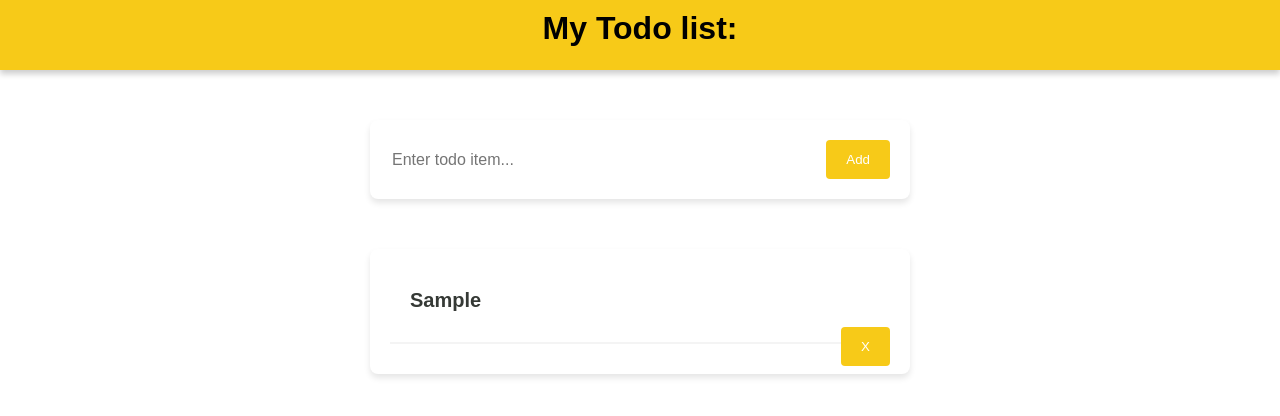
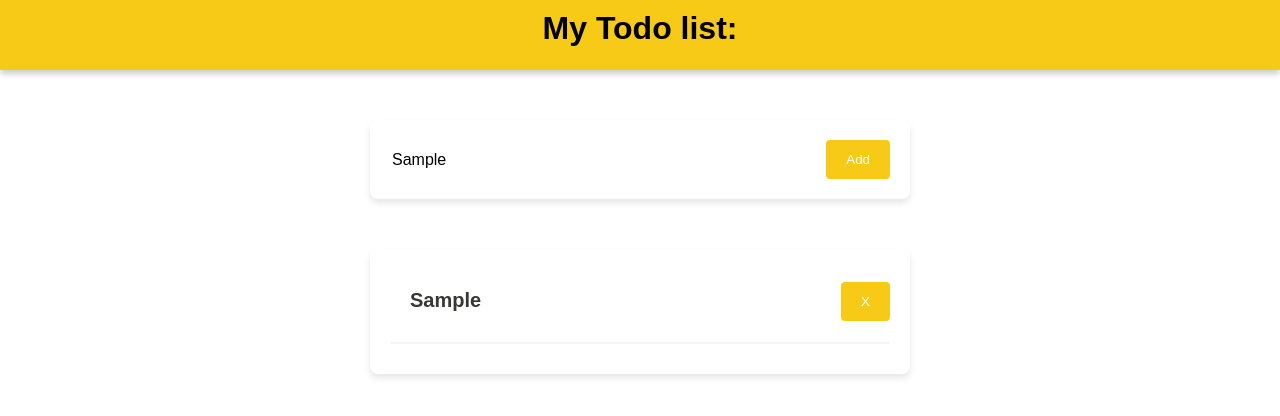
Before and after one commit to igorberaldomo/todoapp, a React (Vite) app: page / in a window 1280 px wide. Both pictures are taken after typing "Sample" into the empty fields and a click on the button "Add". Shown: the top 416 px of the page. Built offline with nearby package versions, Linux system fonts and the light colour scheme.

Commit message:
button fix

```diff
--- a/src/components/Form.jsx
+++ b/src/components/Form.jsx
@@ -1,16 +1,16 @@
 import { useState } from "react";
 import styles from "../css/Form.module.css"
 export default function Form({todos,setTodos}){
-    const [todo, setTodo] = useState("");
+    const [todo, setTodo] = useState({name:"",done:false});
     function handleSubmit(e) {
         e.preventDefault();
         setTodos([...todos, todo]);
-        setTodo("")
+        setTodo({name:e.target.value, done:false})
     }
     return(
         <form className = {styles.todoform} onSubmit={handleSubmit}>
                <div className={styles.container}>
-                    <input className = {styles.moderninput} onChange={(e) => setTodo(e.target.value)} type="text" value={todo} placeholder="Enter todo item..." />
+                    <input className = {styles.moderninput} onChange={(e) => setTodo({name:e.target.value, done:false})} type="text" value={todo.name} placeholder="Enter todo item..." />
                     <button className={styles.modernbutton} type="submit">Add</button>
                 </div>
             </form>
--- a/src/components/TodoItem.jsx
+++ b/src/components/TodoItem.jsx
@@ -2,11 +2,11 @@ import styles from "../css/TodoItem.module.css"
 export default function TodoItem({item, todos, setTodos}){
     function handleDelete(item){
         // todos.filter vai retornar um array de todos os items que NÃO são iguais a variável item, ou seja colocamos para editar o array de forma que o resultado de todos.filter seja aplicado pelo método setTodos
-        setTodos(todos.filter((todo)=>todo !== item))
+        setTodos(todos.filter((todo)=>todo !== item));
     }
     return(
         <div className={styles.item}>
-            <div className={styles.itemname}>{item}</div>
+            <div className={styles.itemname}>{item.name}</div>
             <span>
                 <button onClick={() => handleDelete(item)} className={styles.deletebutton}>X</button>
             </span>
--- a/src/components/TodoList.jsx
+++ b/src/components/TodoList.jsx
@@ -4,7 +4,7 @@ export default function TodoList({todos,setTodos}){
     return(
     <div className={styles.list}>
    {todos.map((item) => (
-                <TodoItem key={item} item={item} todos={todos} setTodos={setTodos} />
+                <TodoItem key={item.name} item={item} todos={todos} setTodos={setTodos} />
             ))}
     </div>)
 }
--- a/src/css/TodoItem.module.css
+++ b/src/css/TodoItem.module.css
@@ -17,7 +17,7 @@
     border: none;
     background-color: #f7ca18;
     color: white;
-    margin-top: -5px;
+    margin-top: -50px;
     border-radius: 4px;
     cursor: pointer;
 }
```
